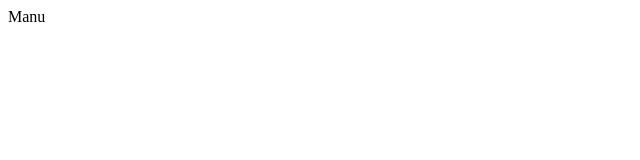
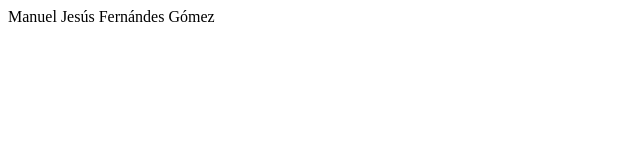
Before and after one commit to ManuT1C/pruebaVSC3, a plain HTML site: page index.html in a window 1280 px wide. Shown: the whole page, without its empty margins (0-640 px from the left). Drawn offline with Linux system fonts and the light colour scheme.

Commit message:
Modifico párrafo

```diff
--- a/index.html
+++ b/index.html
@@ -1 +1 @@
-<p>Manu</p>
+<p>Manuel Jesús Fernándes Gómez</p>
```
